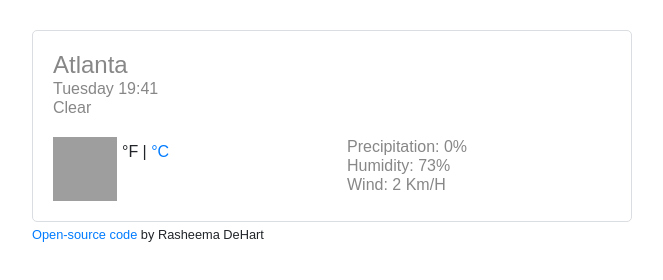
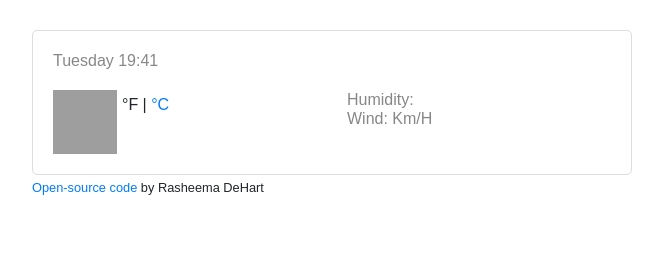
Before and after one commit to dehartr/Vanilla-Weather, a plain HTML site: page index.html in a window 1280 px wide. Shown: the whole page, without its empty margins (308-971 px from the left). Drawn offline with nearby package versions, Linux system fonts and the light colour scheme; no server answers; grey boxes are pictures that could not be loaded.

Commit message:
use of id for integration

```diff
--- a/index.html
+++ b/index.html
@@ -20,16 +20,12 @@
       <div class="weather-app-wrapper">
       <div class="weather-app">
         <div class="overview">
-      <h1>
-        Atlanta
-      </h1>
+      <h1 id="city"></h1>
       <ul>
         <li>
           Tuesday 19:41
         </li>
-        <li>
-          Clear
-        </li>
+        <li id="description"></li>
       </ul>
     </div>
       <div class="row">
@@ -47,14 +43,10 @@
 
           <div class="col-6">
           <ul>
-            <li>
-              Precipitation: 0%
-            </li>
-             <li>
-            Humidity: 73%
-          </li>
+
+             <li >Humidity: <span id="humidity"></span></li>
           <li>
-            Wind: 2 km/h
+            Wind: <span id="wind"></span> km/h
           </li>
           </ul>
          </div>
@@ -62,7 +54,10 @@
 
     </div>
       <small>
-    <a href="https://github.com/dehartr/Weather-app" target="blank">Open-source code</a> by Rasheema DeHart
+    <a href="https://github.com/dehartr/Weather-app" target="blank">
+      Open-source code
+    </a>
+     by Rasheema DeHart
   </small>
   </div>
     </div>
```
